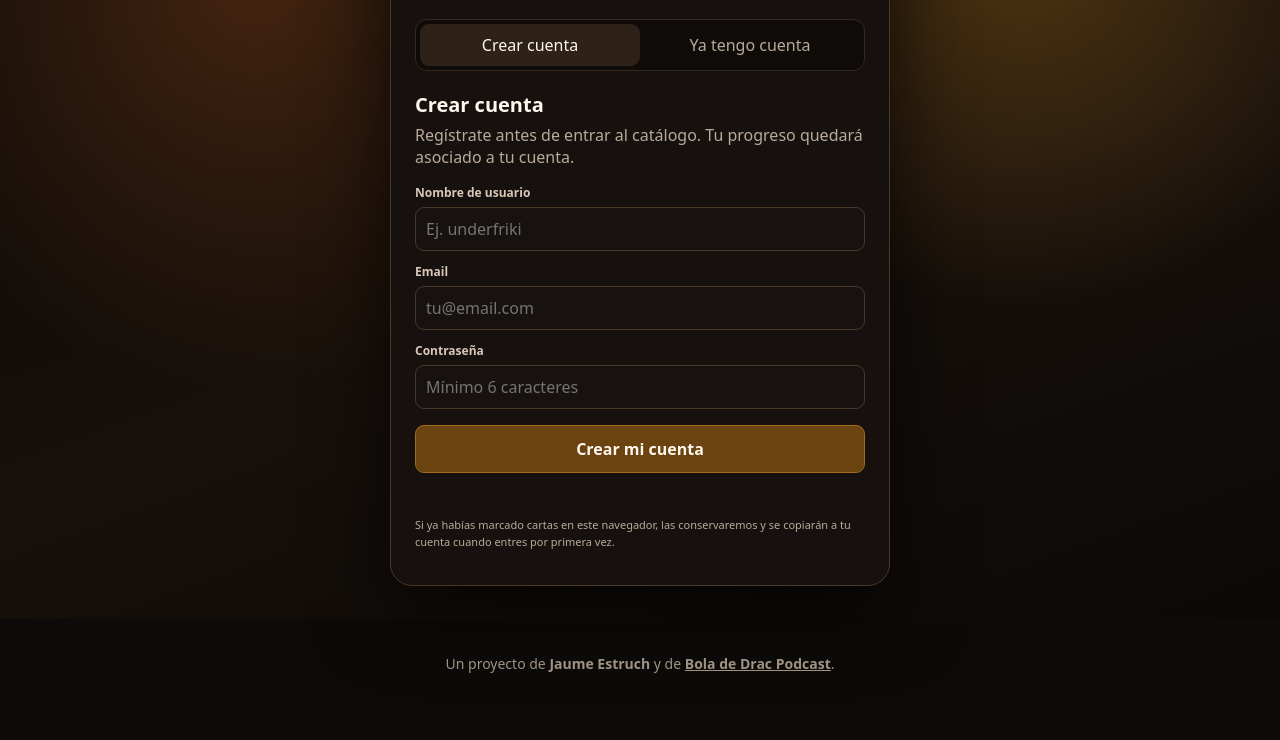
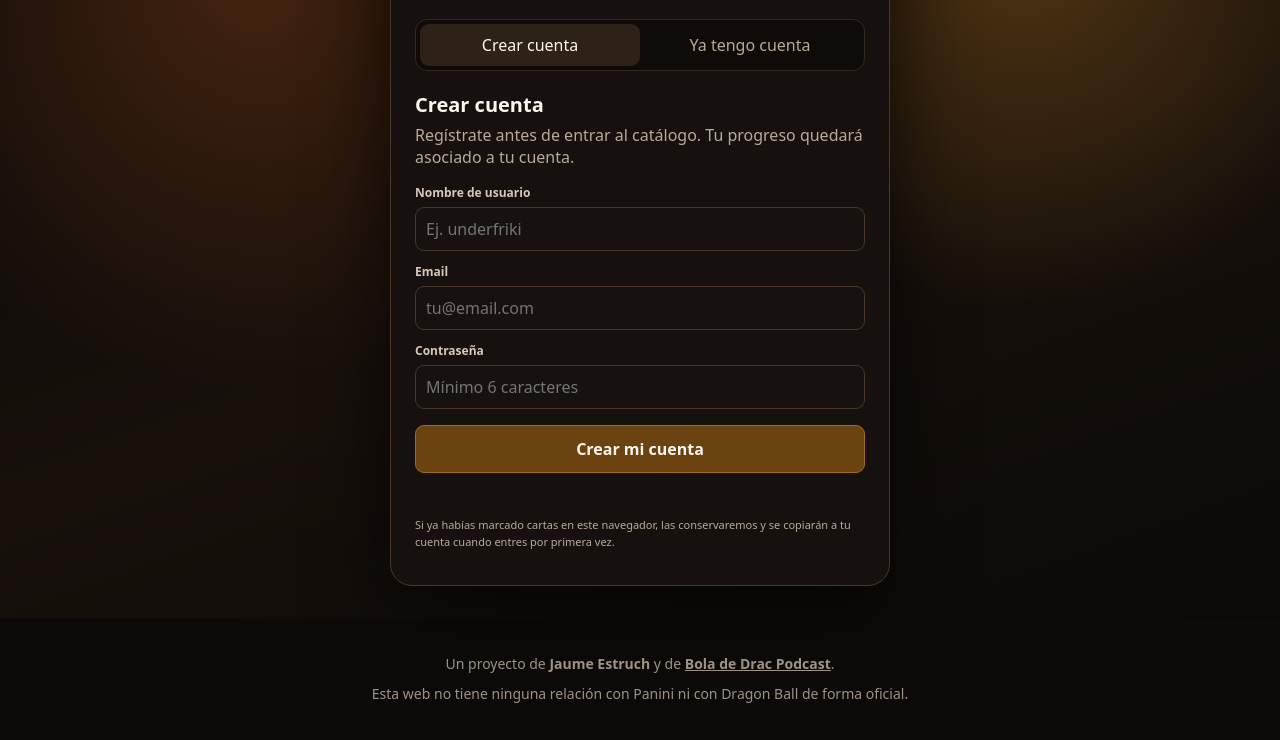
Before and after one commit to underfriki/dragon-ball-daima-cards, a plain HTML site: page index.html in a window 1280 px wide. Shown: the part 181-921 px from the top of the page. Before the commit the page ends 890 px from the top, so only its background shows below. Drawn offline with Linux system fonts and the light colour scheme; a script that the page names is missing.

Commit message:
Add non-affiliation notice to shared site footer

```diff
--- a/index.html
+++ b/index.html
@@ -155,6 +155,7 @@
 <footer class="footer" style="padding:16px 24px;font-size:14px;line-height:1.6">
   Un proyecto de <strong>Jaume Estruch</strong> y de
   <a href="https://www.boladedracpodcast.cat/" target="_blank" rel="noopener noreferrer"><strong>Bola de Drac Podcast</strong></a>.
+  <p style="margin:8px 0 0">Esta web no tiene ninguna relación con Panini ni con Dragon Ball de forma oficial.</p>
 </footer>
 
 <script type="module" src="app.js?v=20261002-auth1"></script>
```
